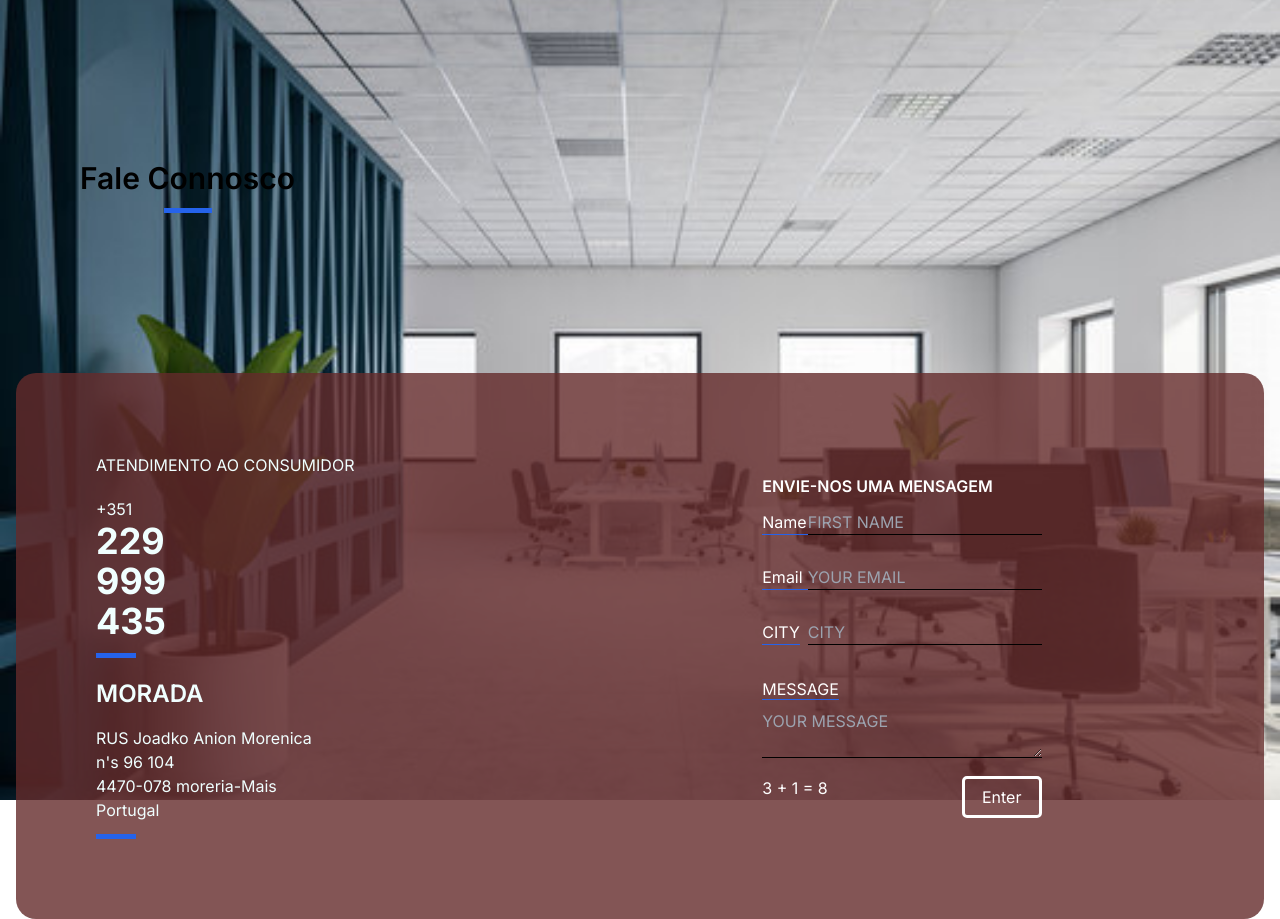
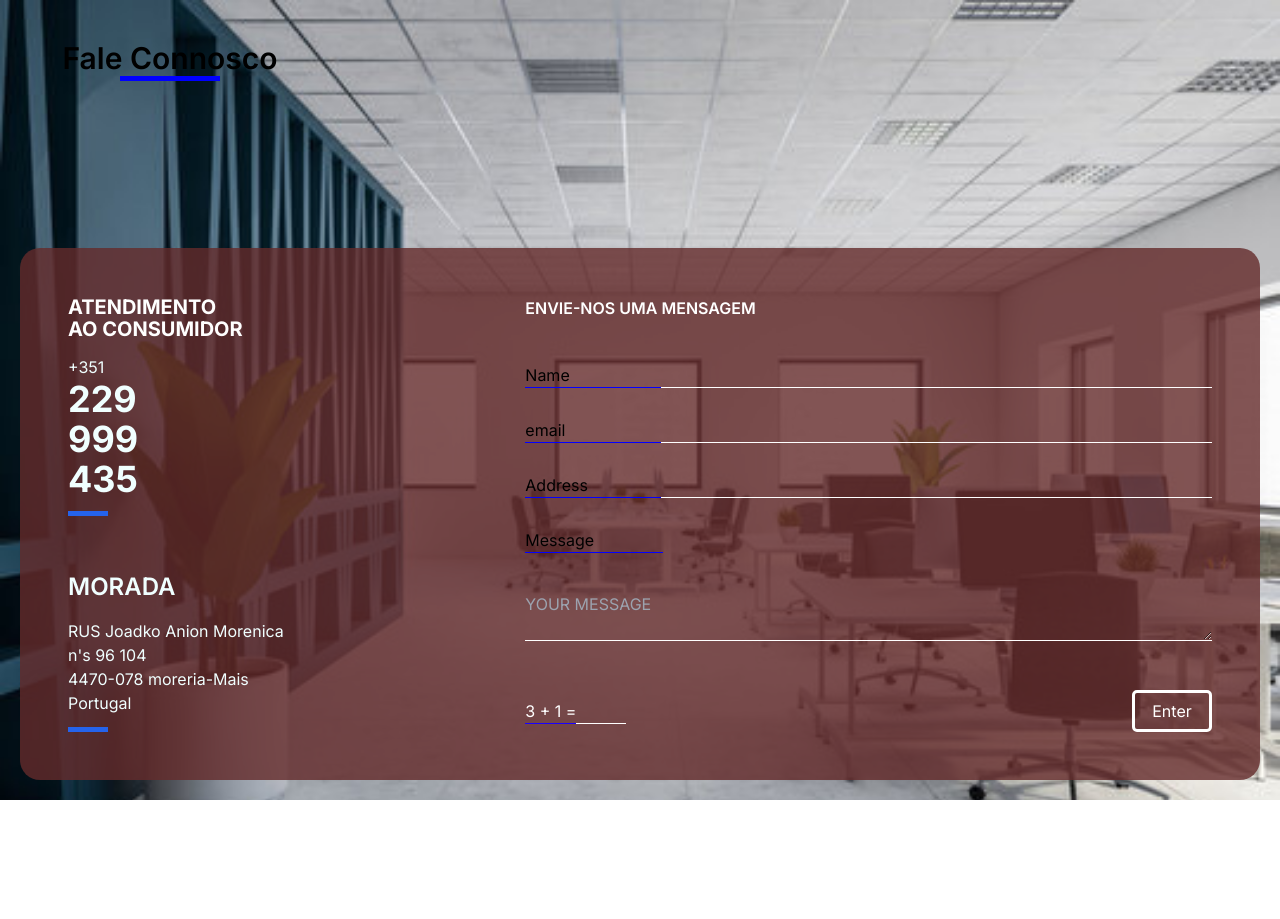
Before and after one commit to SattyamSamania/Contact-Form-formik, a Next.js app: page /Form in a window 1280 px wide. After the commit the page ends 800 px from the top, so only its background shows below. Built offline with nearby package versions, Linux system fonts and the light colour scheme.

Commit message:
updated form styles

```diff
--- a/app/Form/Form.module.css
+++ b/app/Form/Form.module.css
@@ -1,28 +1,46 @@
-.main{
+.main
+{
     width: 100%;
     min-height: 100vh;
-    padding-top: 5rem;
     display: flex;
     flex-flow: column nowrap;
+    align-items: center;
+    justify-content: space-between;
+    padding: 20px;
+    background-image: url(../../public/Office.jpg);
+    background-size: cover;
 }
 
-.head{
-    z-index: 5;
-   margin: 5rem;
-   display: flex;
-
+.head
+{
+    width: 100%;
 }
 
-.container{
+.head>div
+{
+    width: 300px;
+    display: flex;
+    flex-flow: column nowrap;
+    align-items: center;
+    padding: 20px;
+}
+
+.head>div>div
+{
+    height: 5px;
+    width: 100px;
+    background-color: blue;
+}
+
+.container
+{
+    width: 100%;
     display: flex;
     flex-flow: row wrap;
     align-items: center;
     justify-content: center;
     gap: 50px;
     background-color: rgba(101, 43, 43, 0.8);
-    margin: 1rem;
-    margin-top: 5rem;
-    margin-bottom: 0;
     padding: 1rem;
     border-radius: 10px;
     -webkit-border-radius: 20px;
@@ -31,40 +49,96 @@
     -o-border-radius: 20px;
 }
 
-.Info{
+.Info
+{
     flex: 1;
-    padding: 4rem;
+    padding: 2rem;
     border-radius: 10px;
     color: azure;
-    height: 100%;
-justify-content: center;
-
+    height: 500px;
+    display: flex;
+    flex-direction: column;
+    justify-content: space-between;
     -webkit-border-radius: 10px;
     -moz-border-radius: 10px;
     -ms-border-radius: 10px;
     -o-border-radius: 10px;
 }
 
-.contact{
-    flex: 2;
-    height: 100%;
-    width: 100%;
-    display: flex;
-justify-content: center;
-
-
+.Info>div>p
+{
+    color: white;
+    font-size: 20px;
+    font-weight: bold;
+    line-height: 22px;
 }
 
-.Inputs{
+.contact
+{
+    flex: 2;
+    display: flex;
+    flex-direction: column;
+    justify-content: space-between;
+    height: 500px;
+    padding: 2rem;
+}
+
+.Inputs
+{
     display: flex;
     flex-direction: column;
     gap: 30px;
 }
 
+.Inputs>div
+{
+    width: 100%;
+    display: inline-flex;
+}
 
+.Inputs>div>span
+{
+    flex: 1;
+    border-bottom: 1px;
+    border-color: rgb(4, 0, 255);
+    border-style: solid;
+}
 
-.btn{
-    justify-content:center;
+.Inputs>div>input
+{
+    padding: 0 5px;
+    outline: none;
+    flex: 4;
+    background-color: transparent;
+    border-bottom: 1px;
+    border-color: white;
+    border-style: solid;
+}
+
+.numberInput {
+    display: inline-flex;
+    align-items: center;
+}
+.numberInput>span {
+    border-bottom: 1px;
+    border-color: rgb(25, 0, 255);
+    border-style: solid;
+}
+
+.number
+{
+    width: 50px;
+    outline: none;
+    background-color: transparent;
+    border-bottom: 1px;
+    border-color: white;
+    border-style: solid;
+    padding: 0 5px;
+}
+
+.btn
+{
+    justify-content: center;
     background-color: transparent;
     border-radius: 5px;
     width: 5rem;
--- a/app/Form/page.js
+++ b/app/Form/page.js
@@ -22,30 +22,21 @@ const page = () => {
     });
     return (
         <>
-
-   <main className={styles.main}
-
-   >
-    <Image
-    src={Office}
-  layout='fill'
-  objectFit='cover'
-  objectPosition='center'
-    alt='Office_Image'
-    className='z-[-10]'
-    />
+            <main className={styles.main}>
                 <div className={styles.head}>
-        <h1 className='font-semibold text-3xl  '>Fale Connosco
-        <div className="bg-transparent w-12 text-center mx-auto  mt-3  border-b text-white  border-blue-600 border-solid border-4"></div>      </h1>
-
+                    <div>
+                        <h1 className='font-semibold text-3xl  '>Fale Connosco</h1>
+                        <div></div>
                     </div>
-
+                </div>
                 <div className={styles.container}>
                     <div className={styles.Info}>
-            <div  className='flex-start space-y-5'>
-            <div>    <h1>ATENDIMENTO AO CONSUMIDOR</h1></div>
-            <div className='gap-3'>
-          <div>      <p>+351</p></div>
+                        <div className={styles.infoHeading}>
+                            <p>ATENDIMENTO</p>
+                            <p>AO CONSUMIDOR</p>
+                        </div>
+                        <div>
+                            <div><p>+351</p></div>
                             <div className='font-bold text-4xl'>
                                 <p>229</p>
                                 <p>999</p>
@@ -53,12 +44,10 @@ const page = () => {
                             </div>
                             <div className="bg-transparent w-10 border-4  mt-3  border-b text-white  border-blue-600 border-solid"></div>
                         </div>
-
                         <div>
-                <h2 className='font-semibold text-2xl'>
+                            <h2 className='font-semibold text-2xl mt-10'>
                                 MORADA
                             </h2>
-
                             <div className='mt-4 '>
                                 <p>RUS Joadko Anion Morenica</p>
                                 <p>n's 96 104</p>
@@ -67,85 +56,45 @@ const page = () => {
 
                                 <div className="bg-transparent w-10  mt-3  border-b text-white  border-blue-600 border-solid border-4"></div>                </div>
                         </div>
-
-
+                    </div>
+                    <div className={styles.contact}>
+                        <div><h1 className="text-white mb-3 font-semibold">ENVIE-NOS UMA MENSAGEM</h1>
+                        </div>
+                        <div className={styles.Inputs}>
+                            <div>
+                                <span>Name</span>
+                                <input type='text' />
+                            </div>
+                            <div>
+                                <span>email</span>
+                                <input type='text' />
+                            </div>
+                            <div>
+                                <span>Address</span>
+                                <input type='text' />
+                            </div>
+                            <div>
+                                <span>Message</span>
+                                <div style={{ flex: 4 }} />
+                            </div>
                         </div>
 
-
-        </div>
-        <div className={styles.contact}>
-
-            <div className='flex-col'>
-                <div><h1 className="text-white mb-3 font-semibold">ENVIE-NOS UMA MENSAGEM</h1>
-                </div>
-
-
-                <div className={styles.Inputs}>
-
-
-                    <div className='flex  '><label className='bg-transparent w-full border-b text-white  border-blue-600 border-solid'>Name
-                    </label>
-
-                    <input
-                                        name="firstName"
-                                        type="text"
-                                        onChange={formik.handleChange}
-                                        value={formik.values.firstName}
-                                        className="   bg-transparent border-b border-black border-solid outline-none uppercase "
-                                        placeholder="First Name"
-                                    />
-                                    </div>
-                                    <div className='flex '><label className='bg-transparent w-full border-b text-white  border-blue-600 border-solid'>Email
-
-                                    </label>
-                    <input
-                                        name="email"
-                                        type="email"
-                                        onChange={formik.handleChange}
-                                        value={formik.values.email}
-                                        className="   bg-transparent border-b border-black border-solid outline-none uppercase "
-                                        placeholder="Your EMail"
-                                    />
-                                    </div>
-
-                                    <div className='flex gap-2'><label className='bg-transparent gap-3 w-full border-b text-white  border-blue-600 border-solid'>CITY</label>
-                    <input
-                                        name="city"
-                                        type="text"
-                                        onChange={formik.handleChange}
-                                        value={formik.values.city}
-                                        className="   bg-transparent border-b border-black border-solid outline-none uppercase "
-                                        placeholder="city"
-                                    />
-                                    </div>
-
-
-
-
-                </div>
-
-                <div className='  mt-8 flex-col gap-5 '><label className='uppercase bg-transparent w-full border-b text-white  border-blue-600 border-solid'>message</label></div>
-                <div  className='mt-2'>
+                        <div className='mt-2'>
                             <textarea
                                 name="message"
                                 type="text"
                                 onChange={formik.handleChange}
                                 value={formik.values.message}
-                                        className=" w-full  bg-transparent max-h-[60px] border-b border-black border-solid outline-none uppercase "
+                                className=" w-full  bg-transparent max-h-[60px] border-b border-white border-solid outline-none uppercase "
                                 placeholder="YOUR MESSAGE"
                             />
                         </div>
-
                         <div className='flex justify-between mt-3 text-white  '>
-                                        <p>3 + 1 = 8</p>
-                                       <span></span>
+                            <div className={styles.numberInput}>
+                                <span>3 + 1 =</span>
+                                <input type='number' className={styles.number} />
+                            </div>
                             <button className={styles.btn}>Enter</button>
-
-
-                                    </div>
-
-
-
                         </div>
                     </div>
                 </div>
```
Lines whose indentation alone changed are shown as unchanged.
